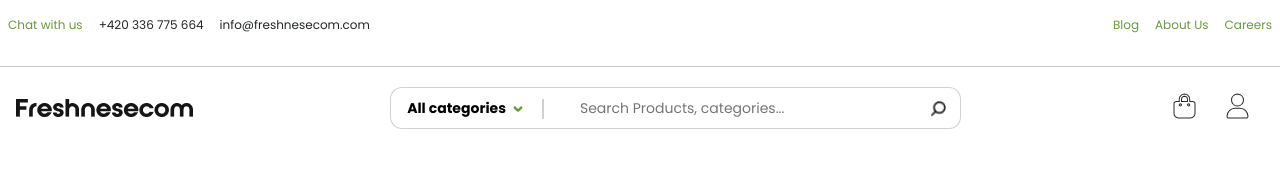
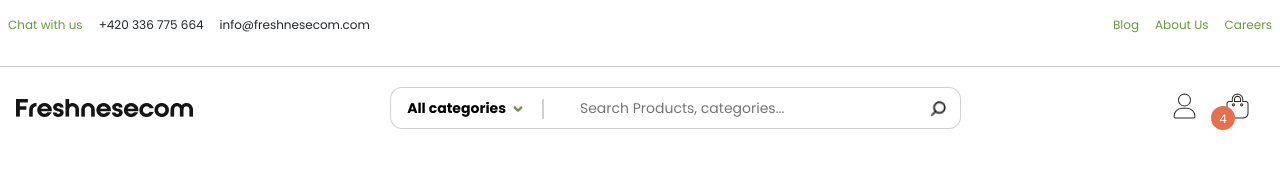
Before and after one commit to isVivek99/shopping-app, a React (Create React App) app in the folder client/shopping-app-clone/: page / in a window 1280 px wide. Shown: the top 184 px of the page. Built offline with nearby package versions, Linux system fonts and the light colour scheme.

Commit message:
added icon for basket

```diff
--- a/client/shopping-app-clone/src/components/common/Navbar.tsx
+++ b/client/shopping-app-clone/src/components/common/Navbar.tsx
@@ -22,11 +22,26 @@ function navbar() {
       <div className='d-flex align-items-center mx-3'>
         <img src={brandImage} alt='brandImage' />
         <InputElementOne />
-        <div className='fa__icon__size px-3'>
-          <i className='fas fa-bag-shopping'></i>
-        </div>
+
         <div className='fa__icon__size px-3'>
           <i className='fas fa-user'></i>
+        </div>
+        <div className='position-relative'>
+          <div
+            className='position-absolute text-center'
+            style={{
+              backgroundColor: '#E5704B',
+              width: '24px',
+              height: '24px',
+              borderRadius: '12px',
+              top: '12px',
+            }}
+          >
+            <span style={{ color: 'white', fontSize: '12px' }}>4</span>
+          </div>
+          <div className='fa__icon__size px-3'>
+            <i className='fas fa-bag-shopping'></i>
+          </div>
         </div>
       </div>
     </div>
```
